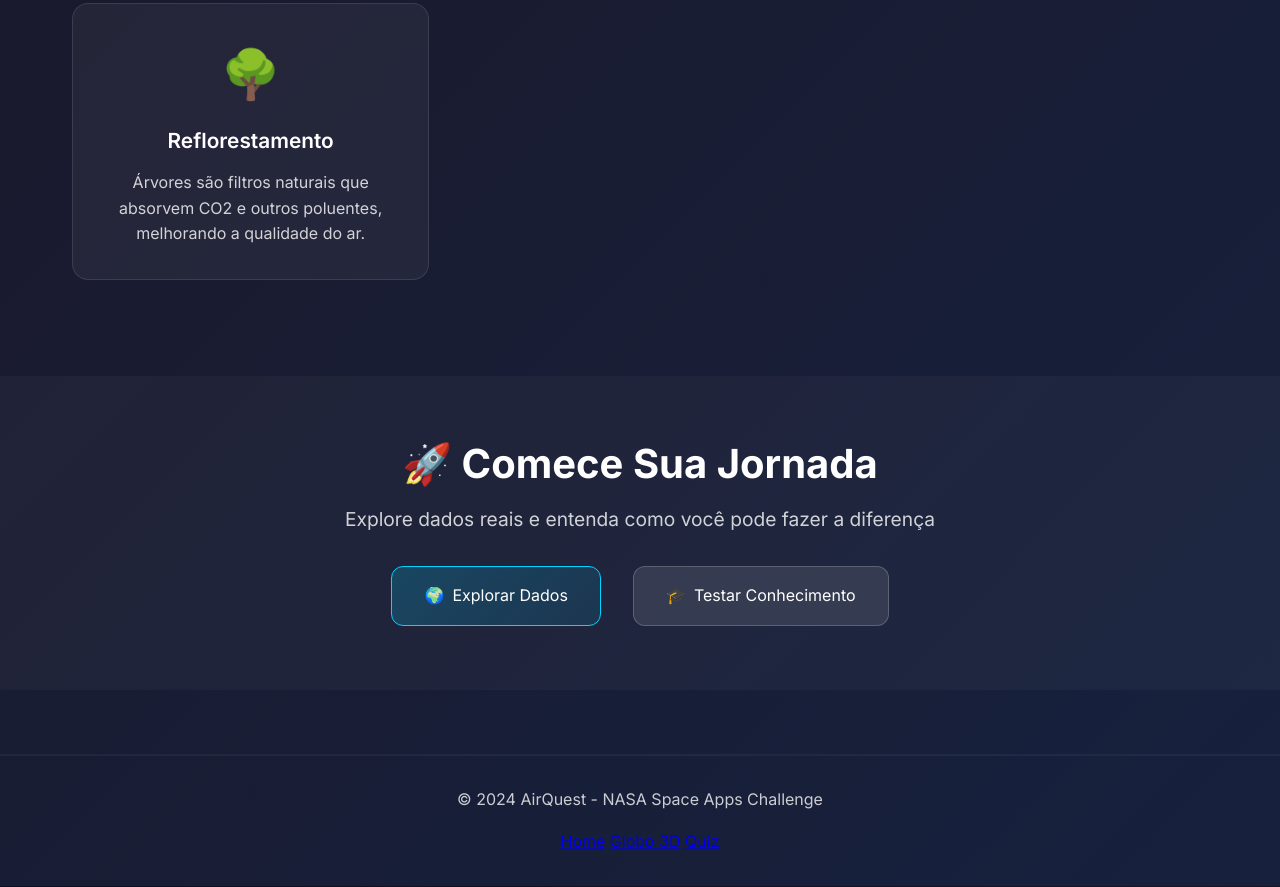
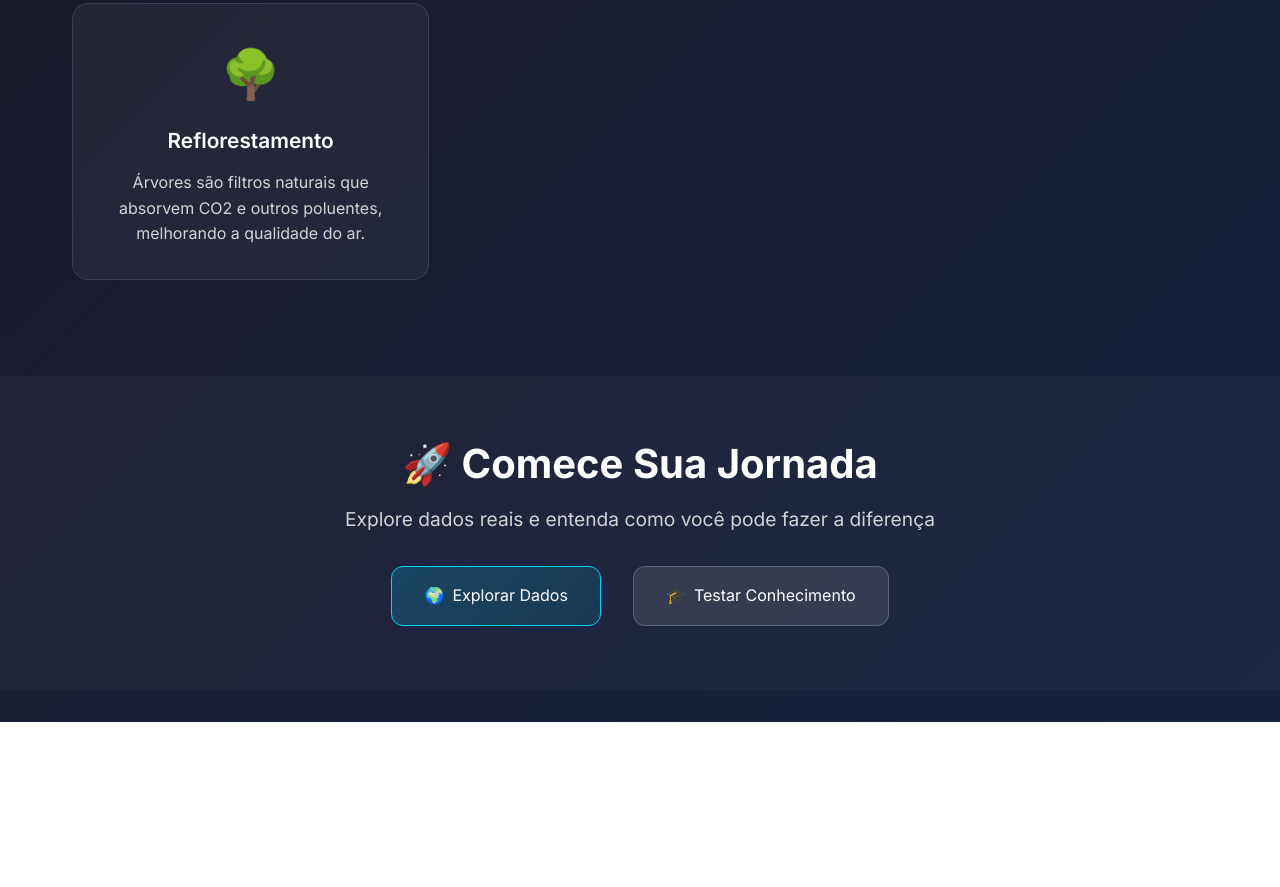
Before and after one commit to marcosvinicio10/NasaPrototipo, a website: page pages/importance.html in a window 1280 px wide. Shown: the part 1950-2837 px from the top of the page. After the commit the page ends 2672 px from the top, so only its background shows below. Drawn offline with Linux system fonts and the light colour scheme.

Commit message:
Commit 5

```diff
--- a/pages/importance.html
+++ b/pages/importance.html
@@ -153,18 +153,6 @@
                 </div>
             </div>
         </section>
-
-        <!-- Footer -->
-        <footer class="page-footer">
-            <div class="footer-content">
-                <p>&copy; 2024 AirQuest - NASA Space Apps Challenge</p>
-                <div class="footer-links">
-                    <a href="home.html">Home</a>
-                    <a href="globe.html">Globo 3D</a>
-                    <a href="quiz.html">Quiz</a>
-                </div>
-            </div>
-        </footer>
     </div>
 </body>
 </html>
```
Also changed, not shown: index.html (+2 -2 lines), pages/home.html (+1 -1 lines).
